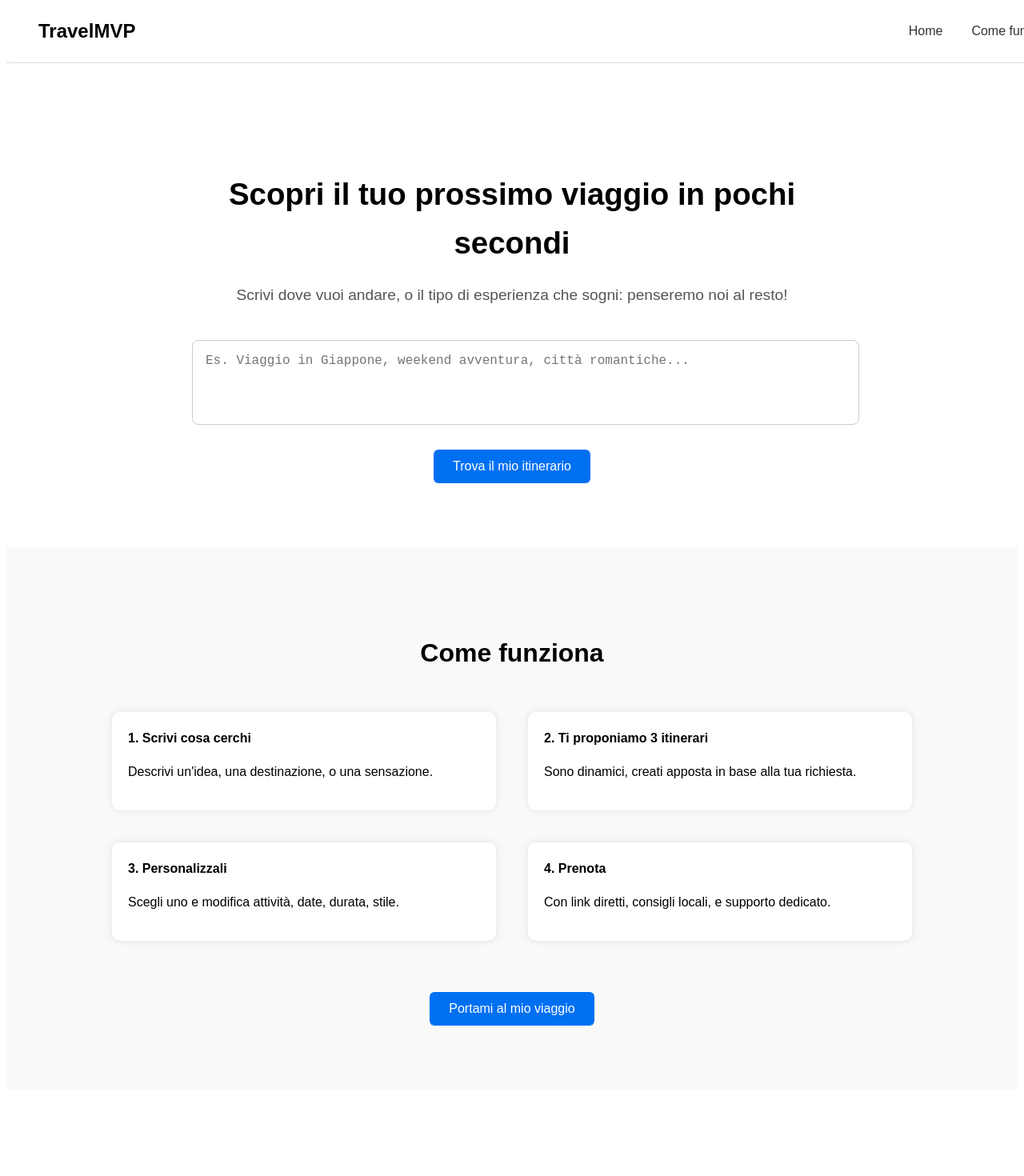
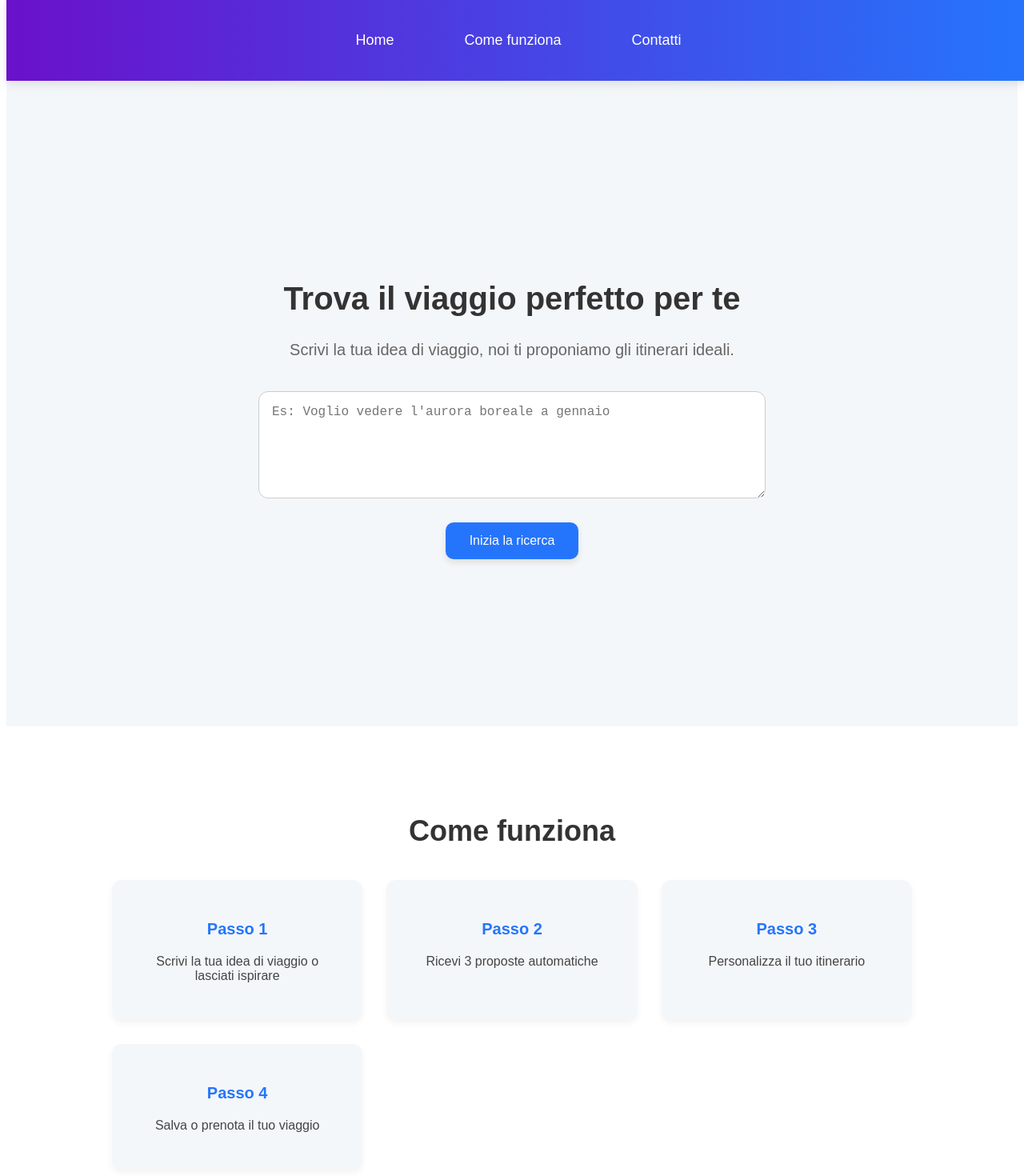
Before and after one commit to enricodifranco/travel-mvp-starter, a React (Create React App) app: page / in a window 1280 px wide. Shown: the top 1470 px of the page at 80% size. Before the commit the page ends 1370 px from the top, so only its background shows below. Built offline with nearby package versions, Linux system fonts and the light colour scheme.

Commit message:
Update App.js

```diff
--- a/src/App.js
+++ b/src/App.js
@@ -1,106 +1,160 @@
-import { useState } from "react";
+import React from "react";
 
-export default function App() {
-  const [query, setQuery] = useState("");
-
+function App() {
   const scrollTo = (id) => {
-    document.getElementById(id)?.scrollIntoView({ behavior: "smooth" });
+    const section = document.getElementById(id);
+    if (section) section.scrollIntoView({ behavior: "smooth" });
   };
 
   return (
-    <div style={{ fontFamily: "sans-serif", lineHeight: 1.6 }}>
-      {/* HEADER */}
+    <div style={{ fontFamily: "Arial, sans-serif" }}>
+      {/* Header */}
       <header
         style={{
+          width: "100%",
+          padding: "30px 0",
+          background: "linear-gradient(90deg, #6a11cb 0%, #2575fc 100%)",
+          display: "flex",
+          justifyContent: "center",
           position: "fixed",
           top: 0,
-          width: "100%",
-          backgroundColor: "#fff",
-          borderBottom: "1px solid #ddd",
           zIndex: 1000,
-          display: "flex",
-          justifyContent: "space-between",
-          padding: "20px 40px",
+          boxShadow: "0 4px 12px rgba(0,0,0,0.1)",
         }}
       >
-        <h2 style={{ margin: 0 }}>TravelMVP</h2>
-        <nav style={{ display: "flex", gap: "24px" }}>
-          <button onClick={() => scrollTo("home")} style={navBtnStyle}>Home</button>
-          <button onClick={() => scrollTo("come-funziona")} style={navBtnStyle}>Come funziona</button>
+        <nav style={{ display: "flex", gap: "48px", alignItems: "center" }}>
+          <button onClick={() => scrollTo("home")} style={menuBtnStyle}>
+            Home
+          </button>
+          <button onClick={() => scrollTo("come-funziona")} style={menuBtnStyle}>
+            Come funziona
+          </button>
+          <button onClick={() => alert("Contattaci via email!")} style={menuBtnStyle}>
+            Contatti
+          </button>
         </nav>
       </header>
 
-      {/* HERO - SEZIONE RICERCA */}
-      <section id="home" style={{ paddingTop: 100, maxWidth: 800, margin: "80px auto", textAlign: "center" }}>
-        <h1 style={{ fontSize: "2.4rem", marginBottom: 16 }}>
-          Scopri il tuo prossimo viaggio in pochi secondi
+      {/* Hero */}
+      <section
+        id="home"
+        style={{
+          minHeight: "100vh",
+          display: "flex",
+          flexDirection: "column",
+          alignItems: "center",
+          justifyContent: "center",
+          paddingTop: "100px",
+          background: "#f4f7fa",
+          textAlign: "center",
+        }}
+      >
+        <h1 style={{ fontSize: "40px", marginBottom: "10px", color: "#333" }}>
+          Trova il viaggio perfetto per te
         </h1>
-        <p style={{ fontSize: "1.2rem", color: "#555", marginBottom: 40 }}>
-          Scrivi dove vuoi andare, o il tipo di esperienza che sogni: penseremo noi al resto!
+        <p style={{ fontSize: "20px", marginBottom: "40px", color: "#666" }}>
+          Scrivi la tua idea di viaggio, noi ti proponiamo gli itinerari ideali.
         </p>
         <textarea
-          value={query}
-          onChange={(e) => setQuery(e.target.value)}
-          rows={4}
-          placeholder="Es. Viaggio in Giappone, weekend avventura, città romantiche..."
+          placeholder="Es: Voglio vedere l'aurora boreale a gennaio"
           style={{
-            width: "100%",
+            width: "80%",
+            maxWidth: "600px",
+            height: "100px",
             padding: "16px",
+            borderRadius: "12px",
+            border: "1px solid #ccc",
             fontSize: "16px",
-            borderRadius: 8,
-            border: "1px solid #ccc",
-            resize: "none",
-            marginBottom: 24,
           }}
-        ></textarea>
+        />
         <button
-          onClick={() => alert(`Hai cercato: ${query}`)}
-          style={primaryBtnStyle}
+          onClick={() => scrollTo("come-funziona")}
+          style={{
+            marginTop: "30px",
+            backgroundColor: "#2575fc",
+            color: "#fff",
+            padding: "14px 30px",
+            fontSize: "16px",
+            border: "none",
+            borderRadius: "10px",
+            cursor: "pointer",
+            boxShadow: "0 4px 8px rgba(0,0,0,0.1)",
+          }}
         >
-          Trova il mio itinerario
+          Inizia la ricerca
         </button>
       </section>
 
-      {/* COME FUNZIONA */}
-      <section id="come-funziona" style={{ backgroundColor: "#f9f9f9", padding: "80px 20px" }}>
-        <h2 style={{ textAlign: "center", fontSize: "2rem", marginBottom: 48 }}>Come funziona</h2>
-        <div style={{ maxWidth: 1000, margin: "0 auto", display: "grid", gridTemplateColumns: "1fr 1fr", gap: 40 }}>
-          <div style={stepStyle}><strong>1. Scrivi cosa cerchi</strong><p>Descrivi un'idea, una destinazione, o una sensazione.</p></div>
-          <div style={stepStyle}><strong>2. Ti proponiamo 3 itinerari</strong><p>Sono dinamici, creati apposta in base alla tua richiesta.</p></div>
-          <div style={stepStyle}><strong>3. Personalizzali</strong><p>Scegli uno e modifica attività, date, durata, stile.</p></div>
-          <div style={stepStyle}><strong>4. Prenota</strong><p>Con link diretti, consigli locali, e supporto dedicato.</p></div>
+      {/* Come funziona */}
+      <section
+        id="come-funziona"
+        style={{
+          background: "#fff",
+          padding: "80px 20px",
+          textAlign: "center",
+        }}
+      >
+        <h2 style={{ fontSize: "36px", marginBottom: "40px", color: "#333" }}>Come funziona</h2>
+        <div
+          style={{
+            display: "grid",
+            gridTemplateColumns: "repeat(auto-fit, minmax(250px, 1fr))",
+            gap: "30px",
+            maxWidth: "1000px",
+            margin: "0 auto",
+          }}
+        >
+          {[
+            "Scrivi la tua idea di viaggio o lasciati ispirare",
+            "Ricevi 3 proposte automatiche",
+            "Personalizza il tuo itinerario",
+            "Salva o prenota il tuo viaggio",
+          ].map((step, i) => (
+            <div
+              key={i}
+              style={{
+                background: "#f4f7fa",
+                borderRadius: "12px",
+                padding: "30px",
+                boxShadow: "0 4px 8px rgba(0,0,0,0.05)",
+              }}
+            >
+              <h3 style={{ fontSize: "20px", color: "#2575fc" }}>Passo {i + 1}</h3>
+              <p style={{ marginTop: "10px", fontSize: "16px", color: "#444" }}>{step}</p>
+            </div>
+          ))}
         </div>
-        <div style={{ textAlign: "center", marginTop: 64 }}>
-          <button onClick={() => scrollTo("home")} style={primaryBtnStyle}>
-            Portami al mio viaggio
-          </button>
-        </div>
+        <button
+          onClick={() => scrollTo("home")}
+          style={{
+            marginTop: "50px",
+            backgroundColor: "#6a11cb",
+            color: "#fff",
+            padding: "16px 32px",
+            fontSize: "18px",
+            border: "none",
+            borderRadius: "12px",
+            cursor: "pointer",
+            boxShadow: "0 4px 10px rgba(0,0,0,0.1)",
+          }}
+        >
+          Portami al mio viaggio
+        </button>
       </section>
     </div>
   );
 }
 
-const navBtnStyle = {
-  background: "none",
+// Stili per i pulsanti del menu
+const menuBtnStyle = {
+  background: "transparent",
+  color: "#fff",
+  fontSize: "18px",
   border: "none",
-  color: "#333",
-  fontSize: "16px",
   cursor: "pointer",
+  padding: "10px 20px",
+  borderRadius: "8px",
+  transition: "background 0.3s ease",
 };
 
-const primaryBtnStyle = {
-  backgroundColor: "#0070f3",
-  color: "#fff",
-  border: "none",
-  padding: "12px 24px",
-  borderRadius: 6,
-  fontSize: "16px",
-  cursor: "pointer",
-};
-
-const stepStyle = {
-  background: "#fff",
-  padding: "20px",
-  borderRadius: "10px",
-  boxShadow: "0 0 10px rgba(0,0,0,0.1)",
-};
+export default App;
```
